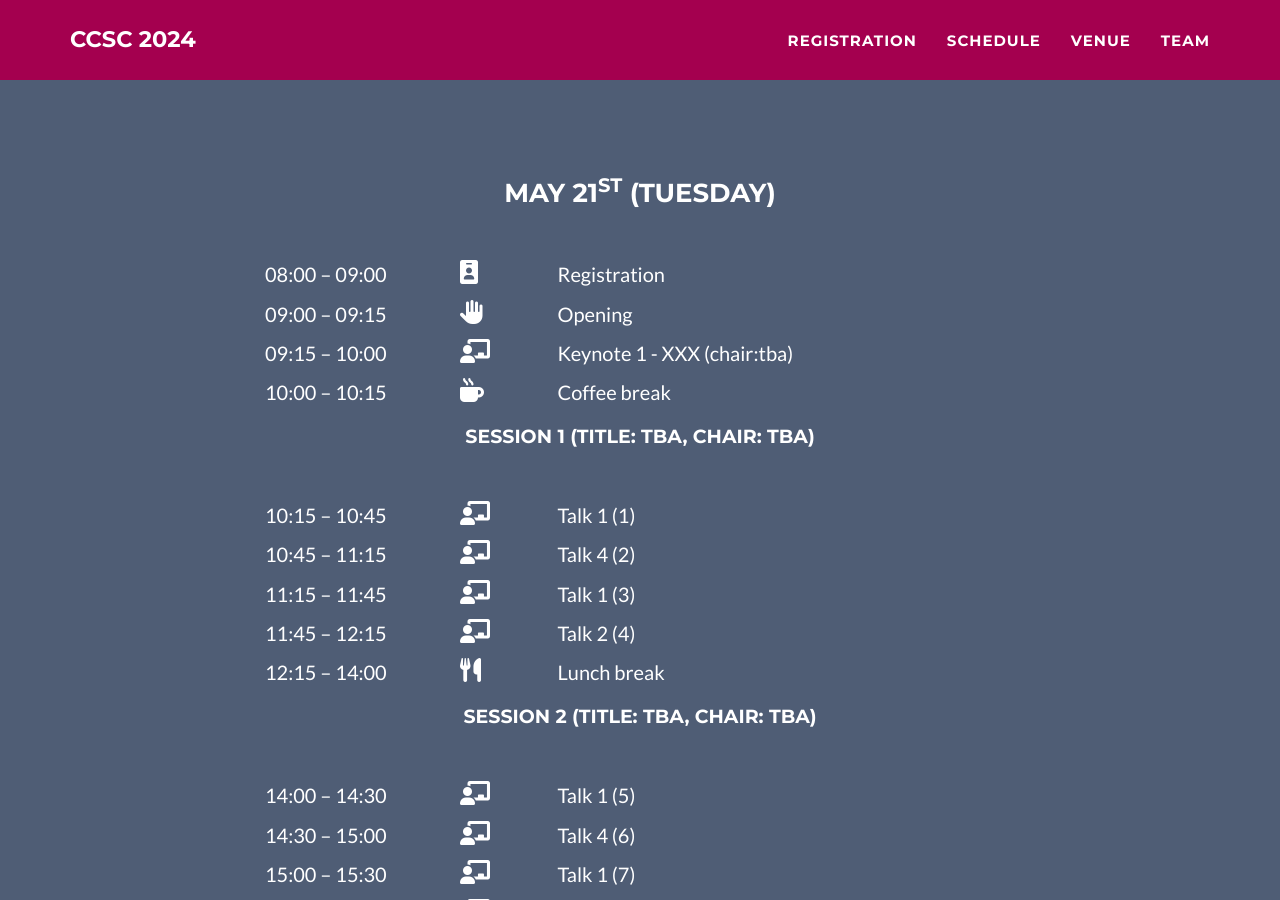
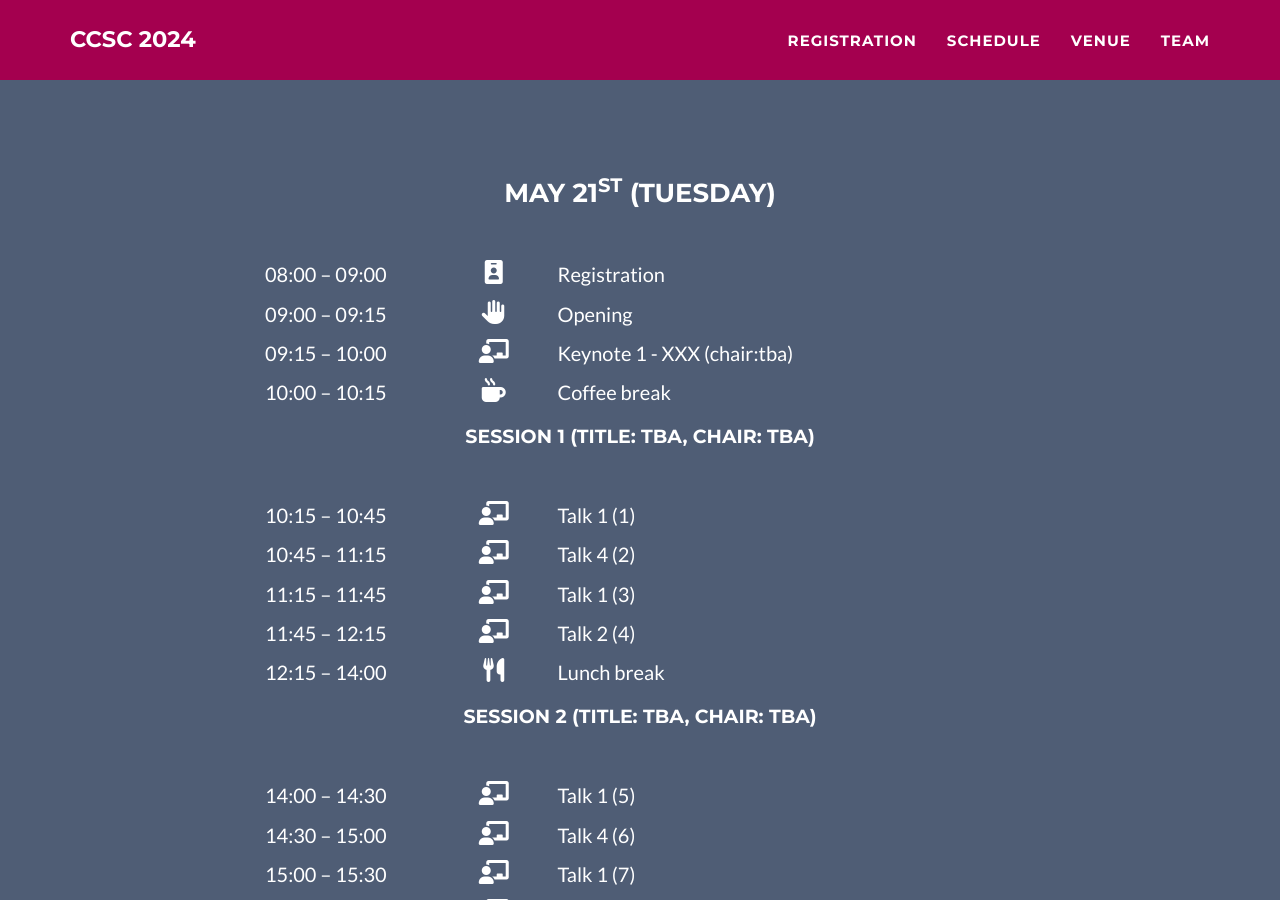
Before and after one commit to ccsc2024/ccsc2024.github.io, a Jekyll site: the page built from schedule.html, in a window 1280 px wide and 900 px high, scrolled down 452 px. Built offline with Jekyll 4.4.1, drawn with Linux system fonts in a browser that asks for light colours.

Commit message:
Update schedule_style.html

```diff
--- a/_includes/schedule_style.html
+++ b/_includes/schedule_style.html
@@ -34,7 +34,7 @@
             {{ event.time }}
           </p>
         </div>
-        <div class="col-lg-1">
+        <div class="col-lg-1 text-center">
           {% if event.registration %}
             <i class="fa-solid fa-id-badge" style="font-size:24px;color:#ffffff;"></i>
           {% endif %}
@@ -88,7 +88,7 @@
             {{ event.time }}
           </p>
         </div>
-        <div class="col-lg-1">
+        <div class="col-lg-1 text-center">
           {% if event.registration %}
             <i class="fa-solid fa-id-badge" style="font-size:24px;color:#A4004F;"></i>
           {% endif %}
```
